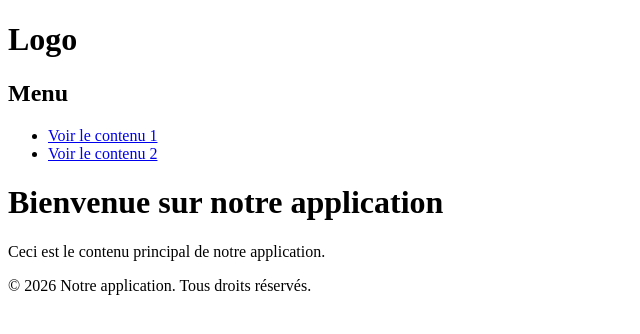
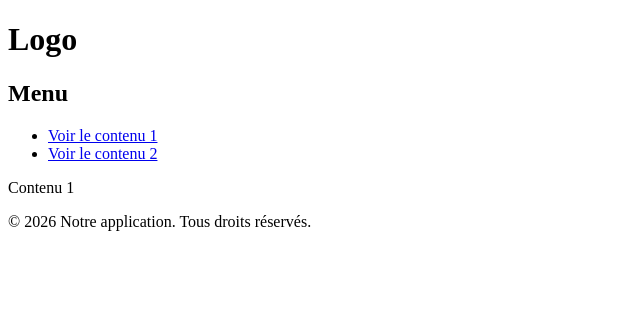
Before and after one commit to theantsadev/app-gouvernance-communale, a React (Vite) app in the folder frontend/: page / in a window 1280 px wide. Shown: the top 334 px of the page, without its empty margins (0-640 px from the left). Built offline with nearby package versions, Linux system fonts and the light colour scheme.

Commit message:
Adaptation de nouveaux contenus

```diff
--- a/frontend/src/pages/Content1.tsx
+++ b/frontend/src/pages/Content1.tsx
@@ -1,8 +1,7 @@
 const  Content1 = () => {
     return (
         <main>
-            <h1>Bienvenue sur notre application</h1>
-            <p>Ceci est le contenu principal de notre application.</p>
+            <p>Contenu 1</p>
         </main>
     );
 }
--- /dev/null
+++ b/frontend/src/pages/Content2.tsx
@@ -0,0 +1,9 @@
+const  Content2 = () => {
+    return (
+        <main>
+            <p>Contenu 2</p>
+        </main>
+    );
+}
+
+export default Content2;
```
